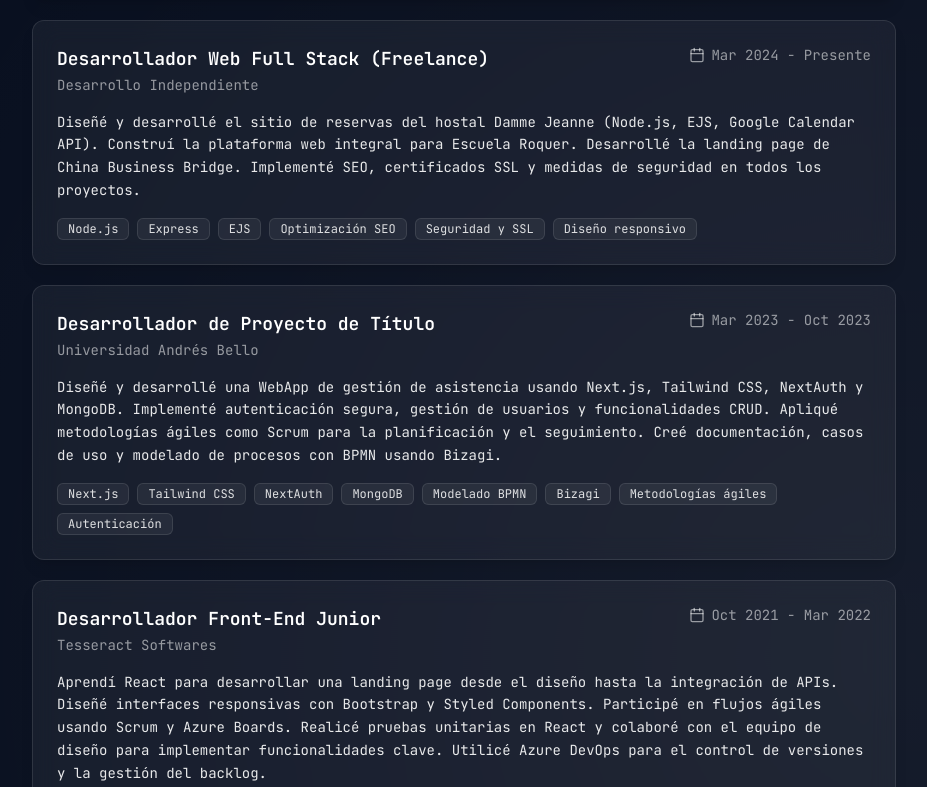
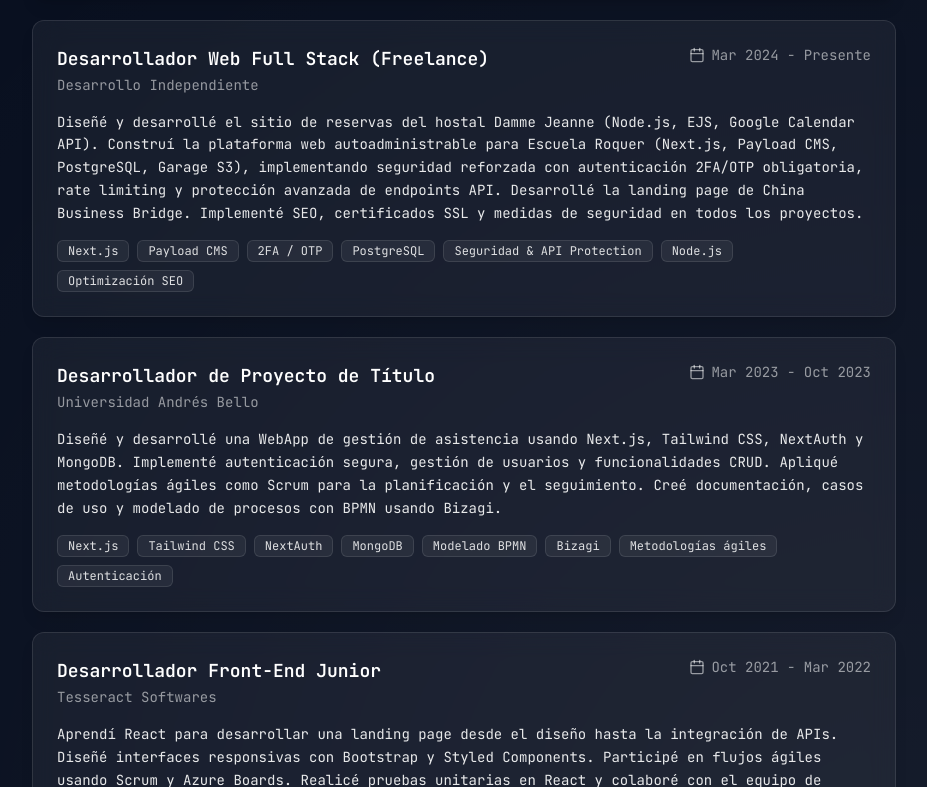
Before and after one commit to Blacklifth/myportfolio, a Next.js app: page / in a window 1280 px wide. Shown: the part 1233-2020 px from the top of the page, without its empty margins (176-1103 px from the left). Built offline with nearby package versions, Linux system fonts and the light colour scheme.

Commit message:
feat: update Escuela Roquer project to Next.js/Payload CMS with advanced security and add .node-version file

```diff
--- a/constants/index.ts
+++ b/constants/index.ts
@@ -43,14 +43,15 @@ export const experienceData = [
         company: "Desarrollo Independiente",
         period: "Mar 2024 - Presente",
         description:
-            "Diseñé y desarrollé el sitio de reservas del hostal Damme Jeanne (Node.js, EJS, Google Calendar API). Construí la plataforma web integral para Escuela Roquer. Desarrollé la landing page de China Business Bridge. Implementé SEO, certificados SSL y medidas de seguridad en todos los proyectos.",
+            "Diseñé y desarrollé el sitio de reservas del hostal Damme Jeanne (Node.js, EJS, Google Calendar API). Construí la plataforma web autoadministrable para Escuela Roquer (Next.js, Payload CMS, PostgreSQL, Garage S3), implementando seguridad reforzada con autenticación 2FA/OTP obligatoria, rate limiting y protección avanzada de endpoints API. Desarrollé la landing page de China Business Bridge. Implementé SEO, certificados SSL y medidas de seguridad en todos los proyectos.",
         highlights: [
+            "Next.js",
+            "Payload CMS",
+            "2FA / OTP",
+            "PostgreSQL",
+            "Seguridad & API Protection",
             "Node.js",
-            "Express",
-            "EJS",
             "Optimización SEO",
-            "Seguridad y SSL",
-            "Diseño responsivo",
         ],
     },
     {
@@ -218,15 +219,23 @@ export const projectsData = [
     },
     {
         id: "05",
-        title: "Landing Page Escuela Roquer",
-        category: "Front End",
+        title: "Sitio Web Escuela Roquer",
+        category: "Full Stack / CMS",
         description:
-            "Rediseño del sitio oficial de Escuela Roquer con Node.js y Express. Diseño totalmente responsivo con CSS vanilla y automatización de correos con NodeMailer, mejorando la presencia online de la institución.",
-        stack: ["Node.js", "Express", "Vanilla CSS", "NodeMailer"],
+            "Plataforma web escolar autoadministrable para la Escuela Roquer. Cuenta con un frontend público dinámico y un CMS embebido con Payload para la gestión autónoma de noticias, listas de útiles por curso, plan lector, calendario de evaluaciones y páginas institucionales en bloques. Incluye un esquema de seguridad robusto con autenticación 2FA (TOTP/OTP) obligatoria para el panel, rate limiting defensivo por IP en /api, bloqueo anti fuerza bruta (lockout) y políticas de CORS/CSRF restringidas. Desarrollado con Next.js, PostgreSQL y Garage para almacenamiento de multimedia compatible con S3.",
+        stack: [
+            "Next.js",
+            "Payload CMS",
+            "2FA / OTP",
+            "PostgreSQL",
+            "Garage S3",
+            "TypeScript",
+            "Docker",
+        ],
         image: "/images/projectOne.png",
         liveUrl: "https://escuelaroquer.com/",
         githubUrl: "https://github.com/Blacklifth/web-roquer",
-        featured: false,
+        featured: true,
     },
     {
         id: "06",
```
Also changed, not shown: 1 other file (tests, documents, lock files or other folders).
